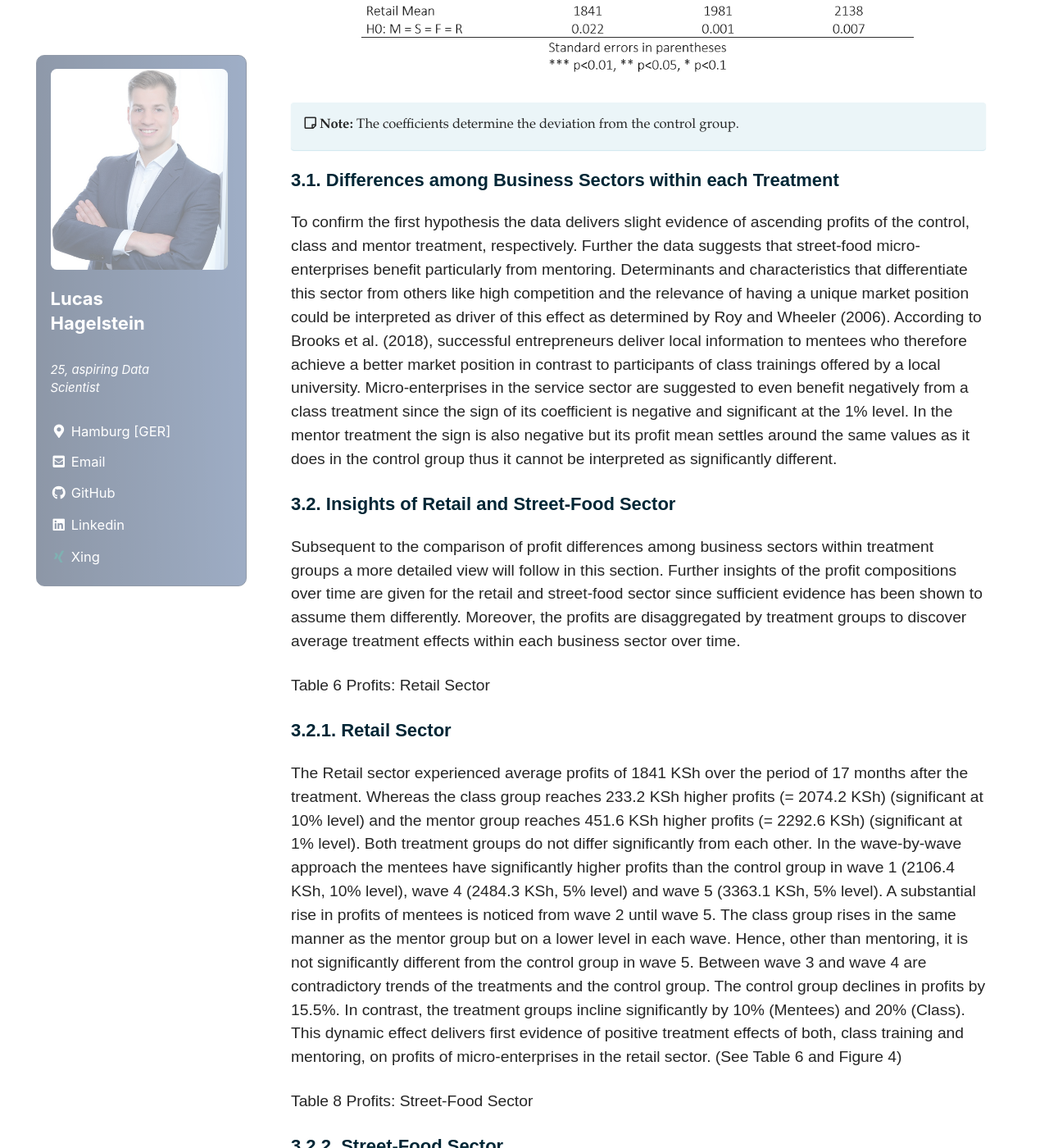
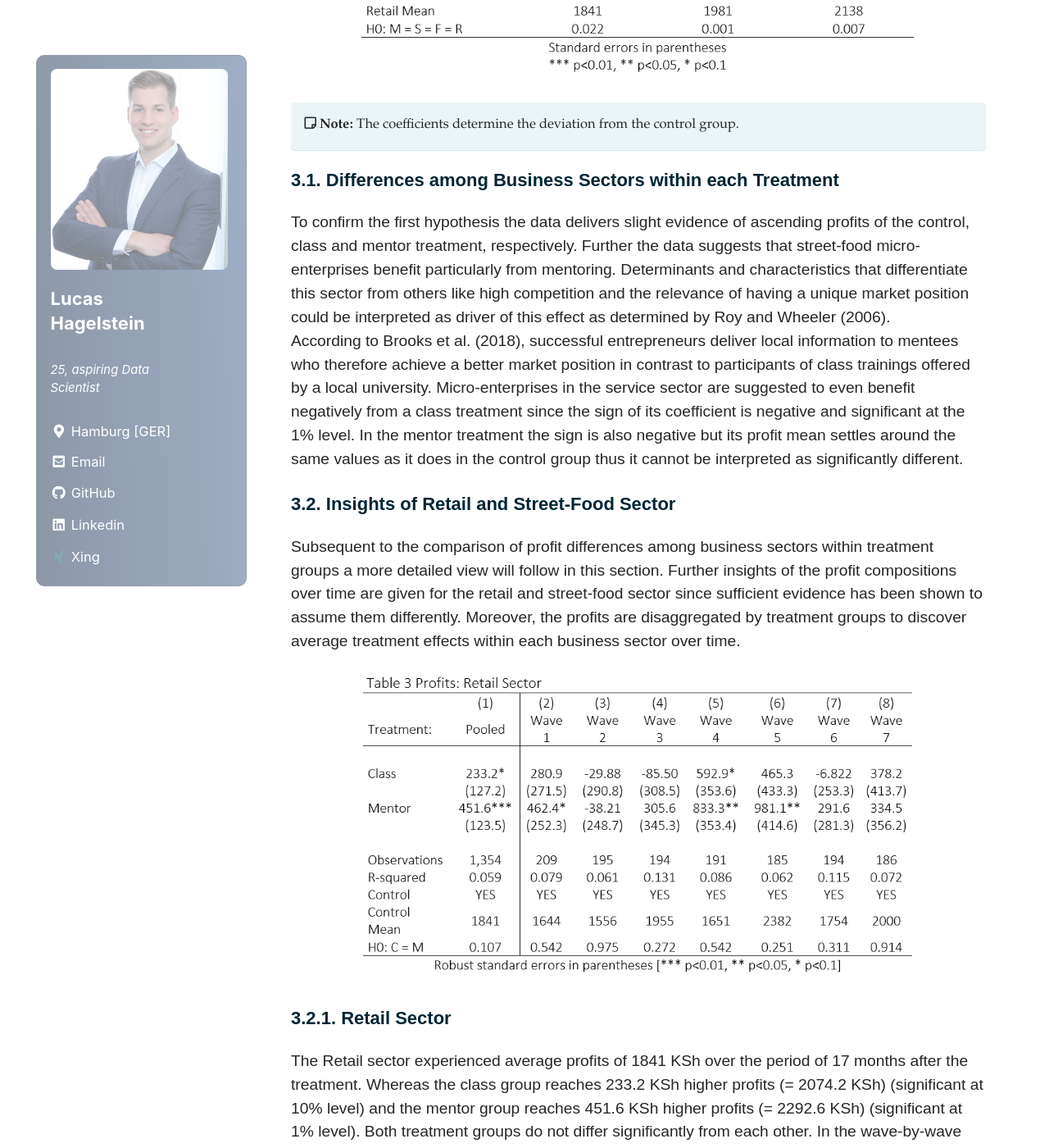
Before and after one commit to LHAGELS/LHAGELS.github.io, a Jekyll site: the page built from _posts/2020-06-04-PART-II-Development-Opportunities-of-Micro-Entrepreneurs-Evidence-from-Kenya.md, in a window 1280 px wide and 1400 px high, scrolled down 1119 px. Shown: the whole window at 82% size. Built offline with Jekyll 4.4.1, drawn with Linux system fonts in a browser that asks for light colours; cached includes are drawn as plain includes; nearby versions of some CDN libraries.

Commit message:
new github

```diff
--- a/_posts/2020-06-04-PART-II-Development-Opportunities-of-Micro-Entrepreneurs-Evidence-from-Kenya.md
+++ b/_posts/2020-06-04-PART-II-Development-Opportunities-of-Micro-Entrepreneurs-Evidence-from-Kenya.md
@@ -35,12 +35,17 @@
   {: .notice--info}
 
 ### 3.1. Differences among Business Sectors within each Treatment
-To confirm the first hypothesis the data delivers slight evidence of ascending profits of the control, class and mentor treatment, respectively. Further the data suggests that street-food micro-enterprises benefit particularly from mentoring. Determinants and characteristics that differentiate this sector from others like high competition and the relevance of having a unique market position could be interpreted as driver of this effect as determined by Roy and Wheeler (2006). According to Brooks et al. (2018), successful entrepreneurs deliver local information to mentees who therefore achieve a better market position in contrast to participants of class trainings offered by a local university. Micro-enterprises in the service sector are suggested to even benefit negatively from a class treatment since the sign of its coefficient is negative and significant at the 1% level. In the mentor treatment the sign is also negative but its profit mean settles around the same values as it does in the control group thus it cannot be interpreted as significantly different.
+To confirm the first hypothesis the data delivers slight evidence of ascending profits of the control, class and mentor treatment, respectively. Further the data suggests that street-food micro-enterprises benefit particularly from mentoring. Determinants and characteristics that differentiate this sector from others like high competition and the relevance of having a unique market position could be interpreted as driver of this effect as determined by Roy and Wheeler (2006).
+According to Brooks et al. (2018), successful entrepreneurs deliver local information to mentees who therefore achieve a better market position in contrast to participants of class trainings offered by a local university. Micro-enterprises in the service sector are suggested to even benefit negatively from a class treatment since the sign of its coefficient is negative and significant at the 1% level. In the mentor treatment the sign is also negative but its profit mean settles around the same values as it does in the control group thus it cannot be interpreted as significantly different.
 
 ### 3.2. Insights of Retail and Street-Food Sector
 Subsequent to the comparison of profit differences among business sectors within treatment groups a more detailed view will follow in this section. Further insights of the profit compositions over time are given for the retail and street-food sector since sufficient evidence has been shown to assume them differently. Moreover, the profits are disaggregated by treatment groups to discover average treatment effects within each business sector over time.
 
-Table 6 Profits: Retail Sector
+<center>
+  <figure style="width: 80%">
+    <img src="{{ site.url }}{{ sitebaseurl }}/assets/images/posts/04_06_20/table3.png" alt="Profits: Retail Sector">
+  </figure>
+</center>
 
 ### 3.2.1. Retail Sector
 The Retail sector experienced average profits of 1841 KSh over the period of 17 months after the treatment. Whereas the class group reaches 233.2 KSh higher profits (= 2074.2 KSh) (significant at 10% level) and the mentor group reaches 451.6 KSh higher profits (= 2292.6 KSh) (significant at 1% level). Both treatment groups do not differ significantly from each other. In the wave-by-wave approach the mentees have significantly higher profits than the control group in wave 1 (2106.4 KSh, 10% level), wave 4 (2484.3 KSh, 5% level) and wave 5 (3363.1 KSh, 5% level). A substantial rise in profits of mentees is noticed from wave 2 until wave 5. The class group rises in the same manner as the mentor group but on a lower level in each wave. Hence, other than mentoring, it is not significantly different from the control group in wave 5. Between wave 3 and wave 4 are contradictory trends of the treatments and the control group. The control group declines in profits by 15.5%. In contrast, the treatment groups incline significantly by 10% (Mentees) and 20% (Class). This dynamic effect delivers first evidence of positive treatment effects of both, class training and mentoring, on profits of micro-enterprises in the retail sector. (See Table 6 and Figure 4)
```
Also changed, not shown: assets/images/posts/04_06_20/figure2.png (added), assets/images/posts/04_06_20/figure3.png (added), assets/images/posts/04_06_20/table3.png (added), assets/images/posts/04_06_20/table4.png (added).
